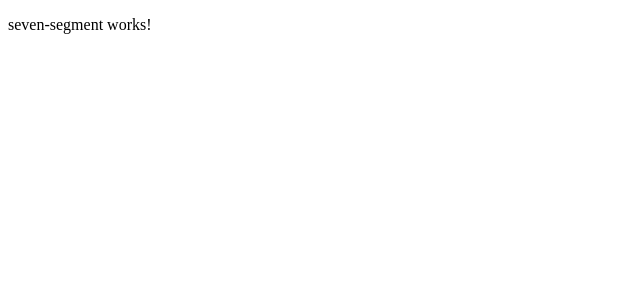
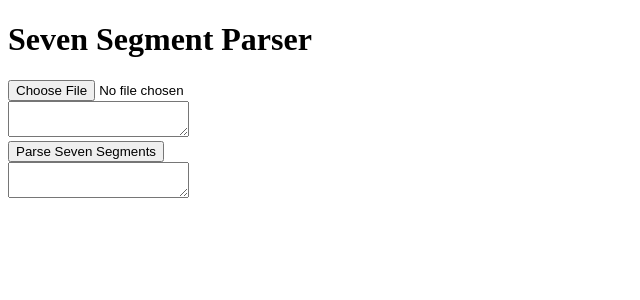
Before and after one commit to Prakcoder/seven-segment-parser, an Angular app: page / in a window 1280 px wide. Shown: the top 300 px of the page, without its empty margins (0-640 px from the left). Built offline with nearby package versions, Linux system fonts and the light colour scheme.

Commit message:
Implemented code to handle input and parsing the numbers

```diff
--- a/src/app/components/seven-segment/seven-segment.component.html
+++ b/src/app/components/seven-segment/seven-segment.component.html
@@ -1,3 +1,31 @@
-<p>
-  seven-segment works!
-</p>
+<div class="center">
+
+    <h1>Seven Segment Parser</h1>
+
+    <div>
+        <div>
+            <div>
+                <input type='file' (change)="readInputFile($event)">
+            </div>
+            <textarea>{{fileData}}</textarea>
+        </div>
+
+        <div>
+            <div>
+                <button (click)="parseInput()">Parse Seven Segments</button>
+            </div>
+            <textarea>{{output}}</textarea>
+        </div>
+    </div>
+
+    <div *ngIf="output">
+        <h1>Test</h1>
+        <div>
+            <input type='file' (change)="readTestFile($event)">
+            <button (click)="testOutput()">Test output</button>
+        </div>
+        <div>
+            <h2>{{testResult}}</h2>
+        </div>
+    </div>
+</div>
--- a/src/app/components/seven-segment/seven-segment.component.ts
+++ b/src/app/components/seven-segment/seven-segment.component.ts
@@ -1,15 +1,58 @@
 import { Component, OnInit } from '@angular/core';
 
+import { parseInputIntoNumbers } from '../../functions/seven-segment.utils';
+import { DataService } from '../../services/data.service';
+
 @Component({
-  selector: 'app-seven-segment',
-  templateUrl: './seven-segment.component.html',
-  styleUrls: ['./seven-segment.component.scss']
+    selector: 'app-seven-segment',
+    templateUrl: './seven-segment.component.html',
+    styleUrls: ['./seven-segment.component.scss']
 })
 export class SevenSegmentComponent implements OnInit {
 
-  constructor() { }
+    public fileData: string;
+    public output: string;
+    public file: File;
+    public outputFile: File;
+    private correctOutput: string;
+    public testResult: string;
 
-  ngOnInit() {
-  }
+    constructor(private dataService: DataService) {
+
+    }
+
+    ngOnInit() {
+    }
+
+    private reset() {
+        this.output = undefined;
+        this.outputFile = undefined;
+        this.testResult = undefined;
+    }
+
+    readInputFile(event) {
+        this.reset();
+        this.file = event.target.files[0];
+        const reader = this.dataService.readFileInput(this.file);
+        reader.onload = (e) => {
+            this.fileData = reader.result as string;
+        };
+    }
+
+    parseInput() {
+        this.output = parseInputIntoNumbers(this.fileData);
+    }
+
+    readTestFile(event) {
+        this.outputFile = event.target.files[0];
+        const reader = this.dataService.readFileInput(this.outputFile);
+        reader.onload = (e) => {
+            this.correctOutput = reader.result as string;
+        };
+    }
+
+    testOutput() {
+        this.testResult = this.output === this.correctOutput ? 'PASS' : 'Fail';
+    }
 
 }
```
